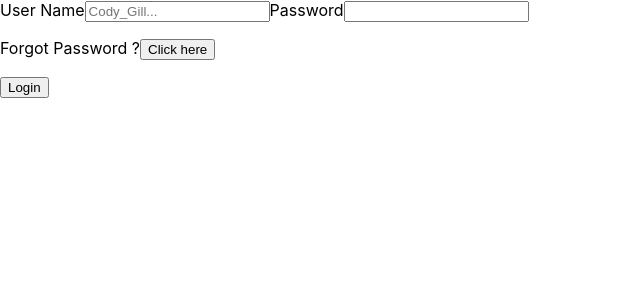
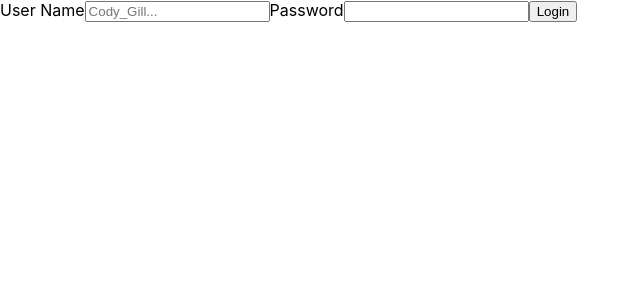
Before and after one commit to deconstructionalism/Vinyl-Rock-Barbershop, a React (Create React App) app: page / in a window 1280 px wide. Shown: the top 300 px of the page, without its empty margins (0-640 px from the left). Built offline with nearby package versions, Linux system fonts and the light colour scheme.

Commit message:
login updates

```diff
--- a/src/App.js
+++ b/src/App.js
@@ -1,6 +1,7 @@
 import React, { Component } from 'react'
 import './App.css';
 
+// import NavBar from './Components/NavBar'
 import LoginPage from './Pages/LoginPage'
 
 export default class App extends Component {
--- a/src/Components/navBar.js
+++ b/src/Components/navBar.js
@@ -1,11 +1,13 @@
 import React, { Component } from 'react'
+import { Link } from 'react-router-dom'
 
 export default class NavBar extends Component {
     render() {
         return (
-            <div>
+            <nav className='NavBar'>
+                <Link to="/Login">Login</Link>
 
-            </div>
+            </nav>
         )
     }
 }
--- a/src/Pages/LoginPage.js
+++ b/src/Pages/LoginPage.js
@@ -9,7 +9,7 @@
                     <input type='text' placeholder='Cody_Gill...' className='userName'/>
                     <label className='Password'>Password</label>
                     <input type='text' className='userName'/>
-                    <p>Forgot Password ?<button>Click here</button></p>
+                    {/* <p>Forgot Password ?<button>Click here</button></p> */}
                     <button type='submit'>Login</button>
                 </form>
             </div>
```
